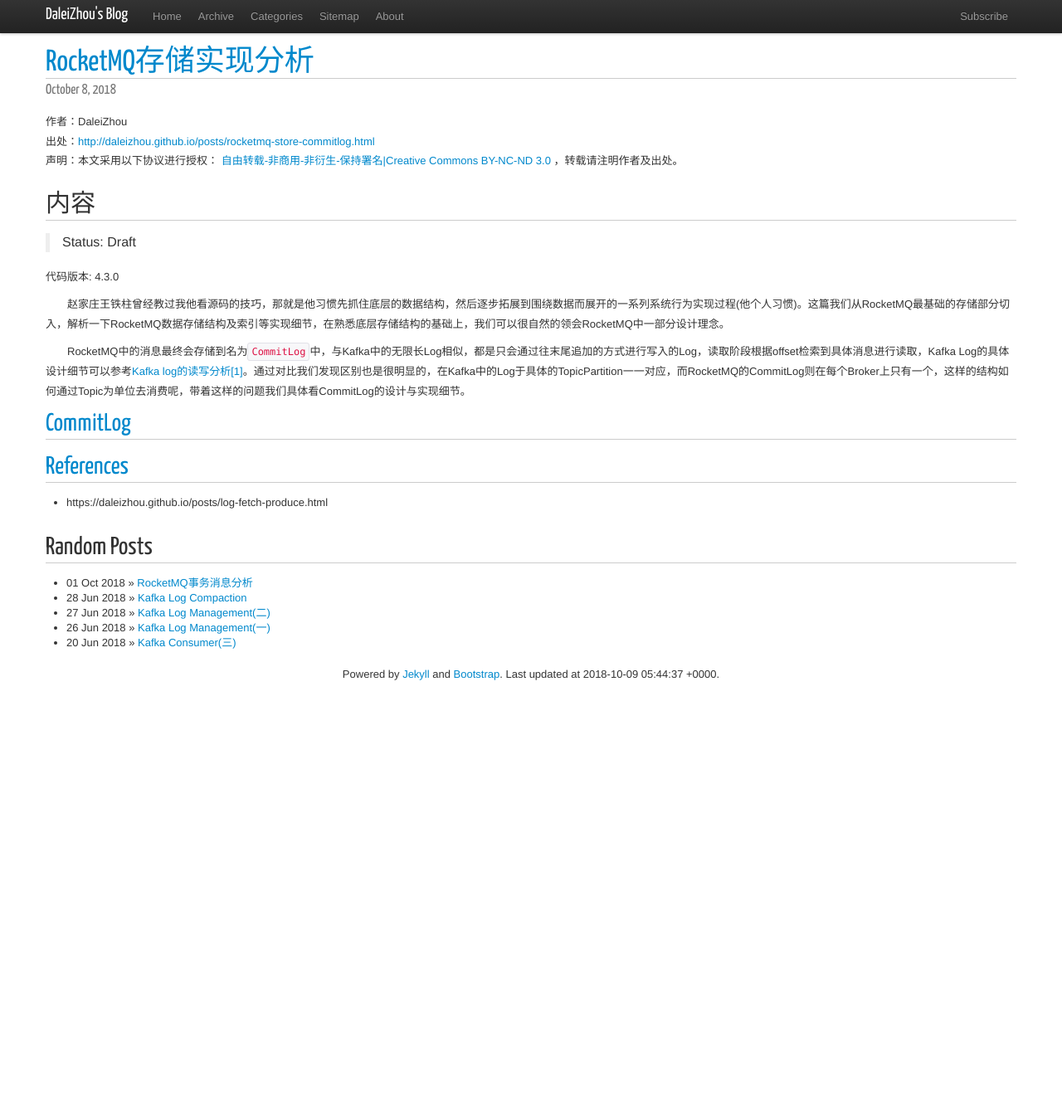
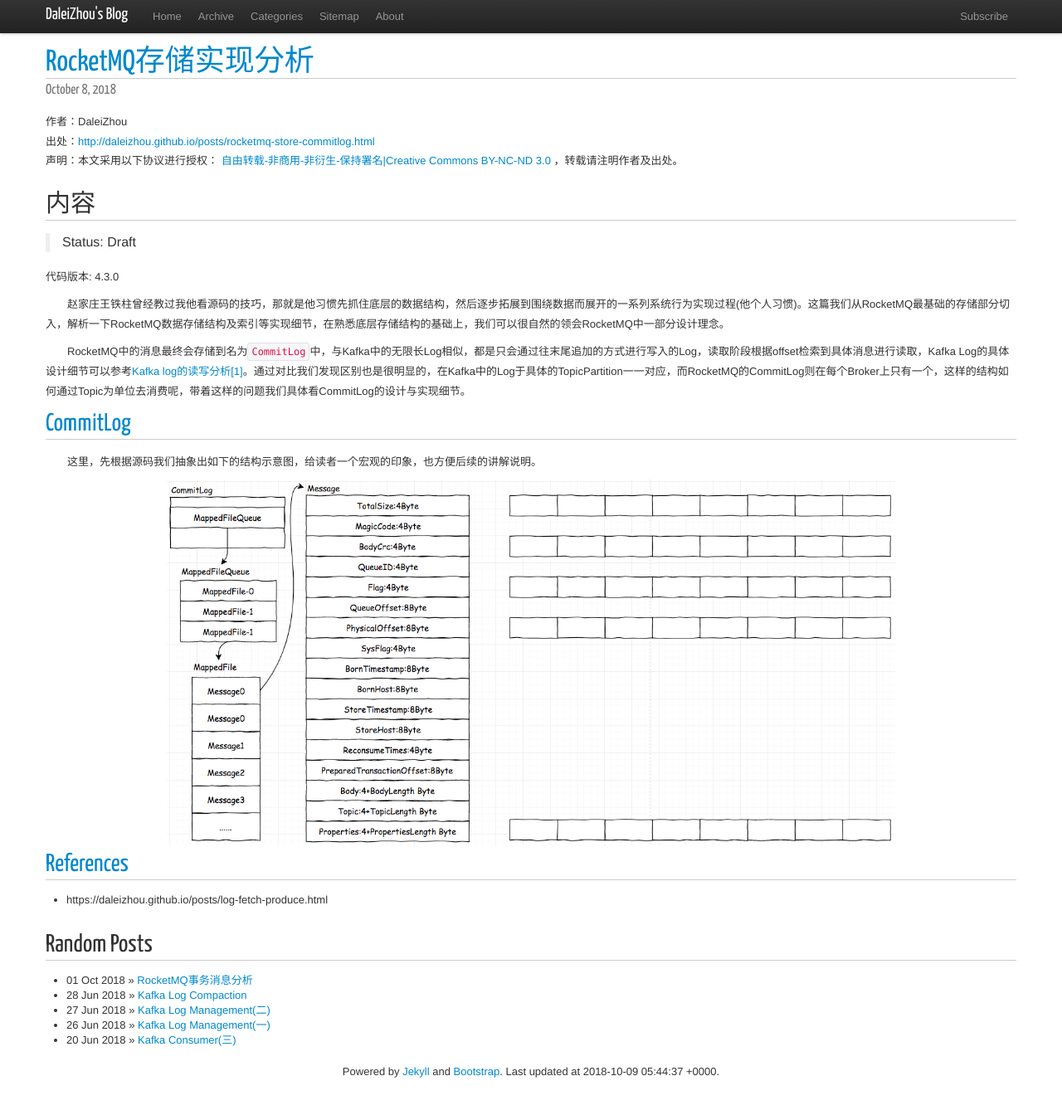
Before and after one commit to DaleiZhou/daleizhou.github.io, a Jekyll site: the page built from _posts/2018/2018-10-08-rocketmq-store-commitlog.md, in a window 1280 px wide and 1341 px high. Shown: the top 1338 px of the window at 83% size. Built offline with Jekyll 4.4.1, drawn with Linux system fonts in a browser that asks for light colours; nearby versions of some CDN libraries; comment, search, counter and statistics services are not loaded.

Commit message:
init commitlog

```diff
--- a/_posts/2018/2018-10-08-rocketmq-store-commitlog.md
+++ b/_posts/2018/2018-10-08-rocketmq-store-commitlog.md
@@ -17,6 +17,12 @@
 
 ## <a id="CommitLog">CommitLog</a>
 
+　　这里，先根据源码我们抽象出如下的结构示意图，给读者一个宏观的印象，也方便后续的讲解说明。
+
+<div align="center">
+<img src="/assets/img/2018/10/08/RocketMQCommitLog.png" width="75%" height="75%"/>
+</div>
+
 
 
 ## <a id="references">References</a>
```
Also changed, not shown: assets/img/2018/10/08/RocketMQCommitLog.png (added).
